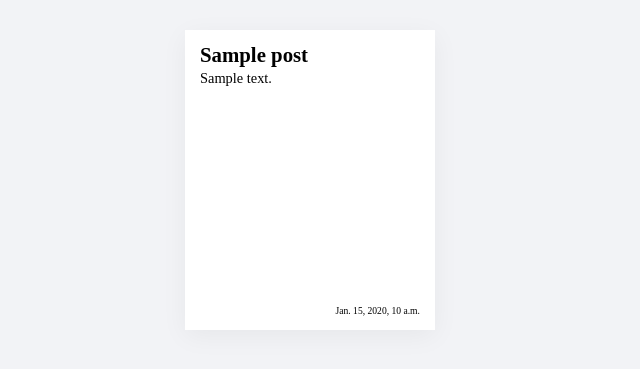
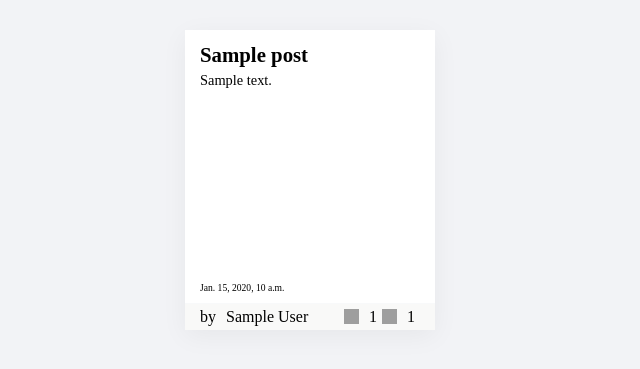
Before and after one commit to 8th-caulion/JongwonyounIntroduce, a Django app: page / in a window 1280 px wide. Shown: the part 54-423 px from the top of the page, without its empty margins (0-640 px from the left). Run offline with Django 3.2, Linux system fonts and the light colour scheme; tables that the repository leaves empty hold one stand-in row (values such as "Sample post"); some libraries are stand-ins or nearby versions; grey boxes are pictures that could not be loaded.

Commit message:
메인 페이지에서 조회수와 댓글 수 나오도록 수정

```diff
--- a/Project/mainApp/templates/main.html
+++ b/Project/mainApp/templates/main.html
@@ -13,7 +13,17 @@
 
             <div class="myCardBody">
                 <div class="myCardText">{{post.summary}}</div>
+            </div>
+            <div class="myCardFootersContainer">
                 <div class="pub">{{post.pub_date}}</div>
+                <div class="myCardFooter">
+                    <span class="myCardAuthorPre">by </span>
+                    <div class="myCardAuthor">{{post.author}}</div>
+                    <img class="myCardIcon" src="{% static 'icon/views.svg' %}" alt="">
+                    <div class="myCardCounter">{{post.view_count}}</div>
+                    <img class="myCardIcon" src="{% static 'icon/comments.svg' %}" alt="">
+                    <div class="myCardCounter">{{post.comments.all.count}}</div>
+                </div>
             </div>
         </div>
     </a>
--- a/Project/static/css/home.css
+++ b/Project/static/css/home.css
@@ -6,7 +6,7 @@
     display: grid;
     grid-template-columns: 1fr 1fr 1fr 1fr 1fr;
     row-gap: 50px;
-    column-gap: 50px;
+    column-gap: 25px;
     align-content: center;
     justify-content: center;
     height: 100%;
@@ -33,8 +33,11 @@
 .myCard {
     width: 250px;
     height: 300px;
+    display: flex;
+    flex-direction: column;
     background-color: white;
-    padding: 15px 15px;
+    padding: 15px 0;
+    padding-bottom: 0;
     box-shadow: rgba(23, 25, 29, 0.05) 0 6px 25px;
     transform: translateY(0);
     transition: box-shadow .3s, transform .3s;
@@ -48,6 +51,8 @@
 .myCardHeader {
     font-weight: 700;
     font-size: 1.3rem;
+    flex: 1 0;
+    padding: 0 15px;
 }
 
 .myCardBody {
@@ -55,14 +60,59 @@
     font-size: 0.9rem;
     position: relative;
     height: 100%;
+    flex: 1 0;
+    padding: 0 15px;
+}
+
+.myCardFootersContainer {
+    /* height: 50px; */
+    margin-top: auto;
+    /* margin-bottom: 10px; */
+}
+
+.myCardText {
+    height: 210px;
 }
 
 .pub {
     font-weight: 200;
     font-size: 0.6rem;
-    position: absolute;
-    bottom: 25px;
-    text-align: right;
+    /* position: absolute; */
+    /* bottom: 25px; */
+    text-align: left;
     width: 100%;
+    margin-bottom: 10px;
+    padding: 0 15px;
+}
+
+.myCardFooter {
+    display: flex;
+    border-top: 1px solid rgb(248, 249, 250);
+    padding: 5px 15px;
+    background-color: rgba(245, 245, 244, 0.6);
+    /* padding-bottom: 0; */
+
+}
+
+.myCardAuthorPre {
+    font-weight: 200;
+    margin-left: 0;
     margin-right: 10px;
 }
+
+.myCardAuthor {
+    font-weight: 500;
+    flex: 1 0;
+}
+
+.myCardIcon {
+    height: 15px;
+    width: 15px;
+    margin-left: auto;
+}
+
+.myCardCounter {
+    margin-left: 10px;
+    margin-right: 5px;
+    font-weight: 200;
+}
```
